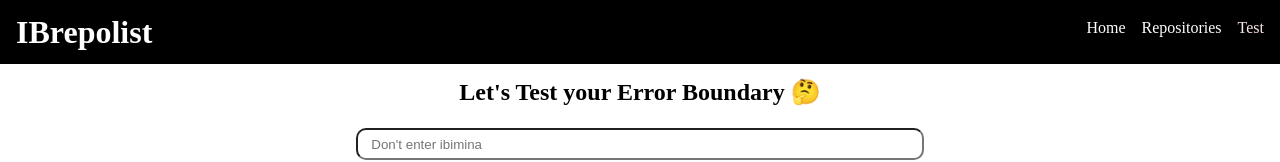
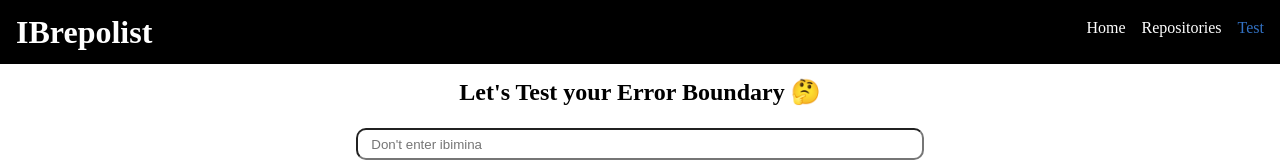
Before and after one commit to ibimina/altschool-frontend-exam, a React (Vite) app: page /test in a window 1280 px wide. Shown: the top 162 px of the page. Built offline with nearby package versions, Linux system fonts and the light colour scheme.

Commit message:
docs: changed navlink color

```diff
--- a/src/components/navbar.css
+++ b/src/components/navbar.css
@@ -27,7 +27,10 @@ ul {
 
 }
 .nav_link.active{
-color: hsl(0, 83%, 95%);
+color: hsl(214, 59%, 48%);
+}
+.nav_link:hover{
+color: hsl(215, 25%, 76%);
 }
 .mobile_navigation {
   grid-column: 4;
```
